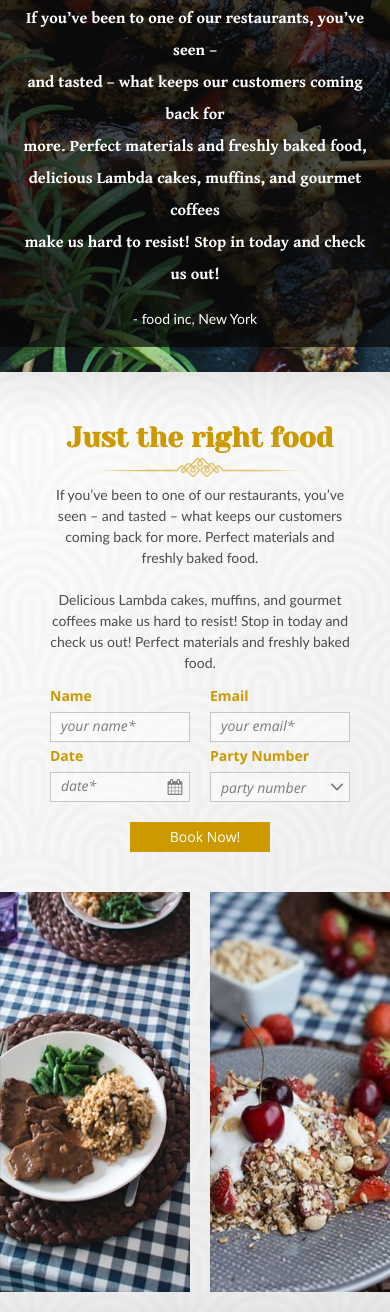
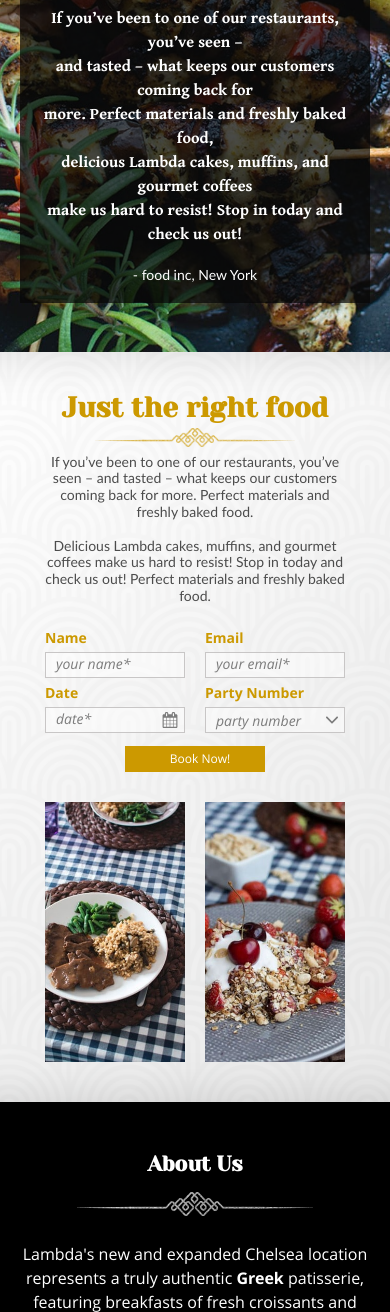
Before and after one commit to yanok87/html-css-project, a website: page src/index.html in a window 390 px wide. Shown: the part 3627-4939 px from the top of the page. Drawn offline with nearby package versions, Linux system fonts and the light colour scheme; files that its build step writes are made by us from their sources.

Commit message:
mobile responsive finished

```diff
--- a/src/sass/components/contacts.scss
+++ b/src/sass/components/contacts.scss
@@ -193,10 +193,11 @@ input[name="date"] {
 
     .images {
         flex-basis: 400px;
+        height: 360px;
 
         img {
             width: 190px;
-            height: auto;
+            height: 360px;
         }
     }
 
@@ -205,11 +206,11 @@ input[name="date"] {
         width: 300px;
     }
     .booking {
-        height: 430px;
+        height: 360px;
     }
 
     .form {
-        height: 170px;
+        height: auto;
     }
 
     .booking-info {
@@ -229,7 +230,7 @@ input[name="date"] {
 
     .booking-text {
         font-size: 14px;
-        line-height: 1.5;
+        line-height: 1.2;
     }
 
 
@@ -238,20 +239,27 @@ input[name="date"] {
     .input-item,
     .booking-button {
         width: 140px;
-        height: 30px;
-        line-height: 30px;
-        font-size: 14px;
+        height: 26px;
+        line-height: 26px;
+        font-size: 12px;
         margin-bottom: 0;
+    }
 
+    .input-item:not(:nth-last-child(-n +2)) {
+        margin-bottom: 0px;
+    }
+
+    .input-item:nth-last-child(-n +2) {
+        margin-bottom: 10px;
     }
 
     label {
         line-height: 24px;
-        font-size: 14px;
+        font-size: 12px;
     }
 
     .input-section {
-        height: 100px;
+        height: 120px;
     }
 
     input::placeholder,
@@ -260,7 +268,7 @@ input[name="date"] {
     }
 
     .label {
-        line-height: 24px;
+        line-height: 22px;
     }
 
 }
@@ -271,20 +279,38 @@ input[name="date"] {
         flex-direction: column-reverse;
         width: 400px;
         align-items: center;
-        // margin: 0 auto;
     }
 
     .booking {
-        margin-bottom: 40px;
+        margin-bottom: 30px;
+        height: 380px;
+
     }
 
     .images {
         width: 400px;
         align-content: space-between;
+        flex-basis: 360px;
     }
 
 }
 
-@media (max-width: 600px) {
+@media (max-width: 500px) {
+    .contacts {
+        max-width: 300px;
+        padding: 40px 0;
+    }
 
+    .booking {
+    }
+
+    .images {
+        width: 300px;
+        flex-basis: 260px;
+
+        img {
+            width: 140px;
+            height: 260px;
+        }
+    }
 }
--- a/src/sass/components/review.scss
+++ b/src/sass/components/review.scss
@@ -83,20 +83,21 @@
 
 @media (max-width: 550px) {
     .review {
-        height: 500px;
+        height: 480px;
     }
 
     .review-box {
         max-width: 500px;
         padding: 20px;
+        margin: 20px;
     }
 
     .review-title {
         font-size: 24px;
-        margin-bottom: 60px;
+        margin-bottom: 40px;
 
         &::after {
-            bottom: -200%;
+            bottom: -170%;
             left: 50%;
             transform: translateX(-50%);
             width: 150px;
@@ -106,5 +107,6 @@
 
     .review-text {
         margin-bottom: 20px;
+        line-height: 1.5;
     }
 }
```
Also changed, not shown: build/css/styles.css, build/css/styles.min.css, src/sass/components/menu.scss (line endings or trailing spaces).
